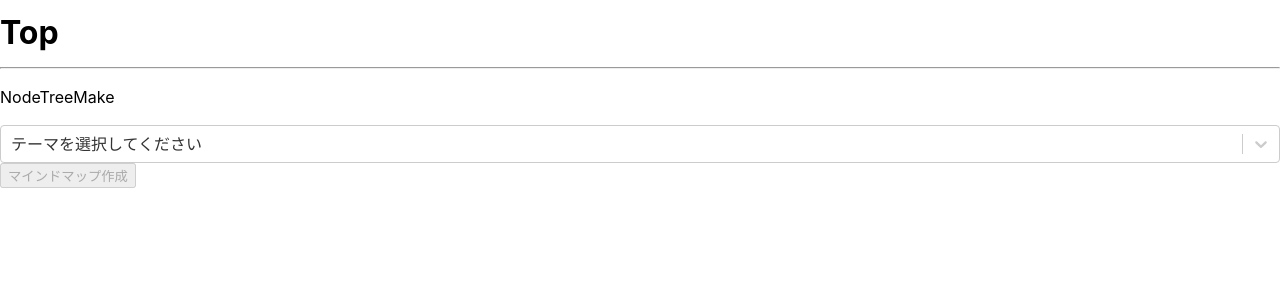
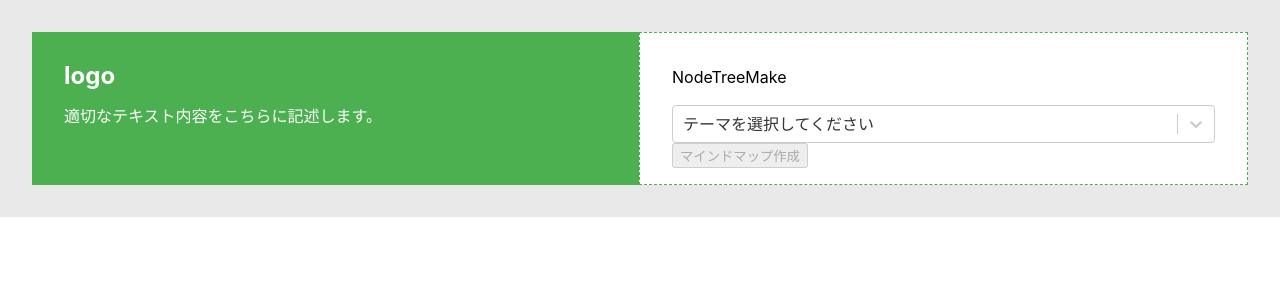
Before and after one commit to AI-Study-Map/ai-study-map, a React (Create React App) app in the folder react_app/: page /top in a window 1280 px wide. Shown: the top 300 px of the page. Built offline with nearby package versions, Linux system fonts and the light colour scheme.

Commit message:
Top.jsx下書き

```diff
--- a/react_app/src/pages/Top.jsx
+++ b/react_app/src/pages/Top.jsx
@@ -1,11 +1,58 @@
 import NodeTreeMake from "../node/NodeTreeMake";
+import React from 'react';
+import styled from 'styled-components';
+
+
+const Container = styled.div`
+  display: flex;
+  justify-content: space-between;
+  padding: 2rem;
+  background-color: #e9e9e9; // 適切な背景色を設定
+`;
+const LeftSection = styled.div`
+  background-color: #4caf50; // 適切な背景色を設定
+  padding: 1rem 2rem;
+  flex: 0.5;
+  h1 {
+    font-size: 1.5rem;
+    color: white;
+  }
+  p {
+    margin-top: 1rem;
+    color: white;
+  }
+`;
+const RightSection = styled.div`
+  background-color: white; // 適切な背景色を設定
+  padding: 1rem 2rem;
+  flex: 0.5;
+  border: 1px dashed #4caf50;
+  h2 {
+    font-size: 1.5rem;
+  }
+`;
+const Button = styled.button`
+  background-color: #4caf50;
+  color: white;
+  padding: 0.5rem 1rem;
+  border: none;
+  border-radius: 5px;
+  cursor: pointer;
+`;
+
 
 function Top() {
   return (
     <>
-        <h1>Top</h1>
-        <hr />
+    <Container>
+      <LeftSection>
+        <h1>logo</h1>
+        <p>適切なテキスト内容をこちらに記述します。</p>
+      </LeftSection>
+      <RightSection>
         <NodeTreeMake />
+      </RightSection>
+    </Container>
     </>
   );
 }
```
